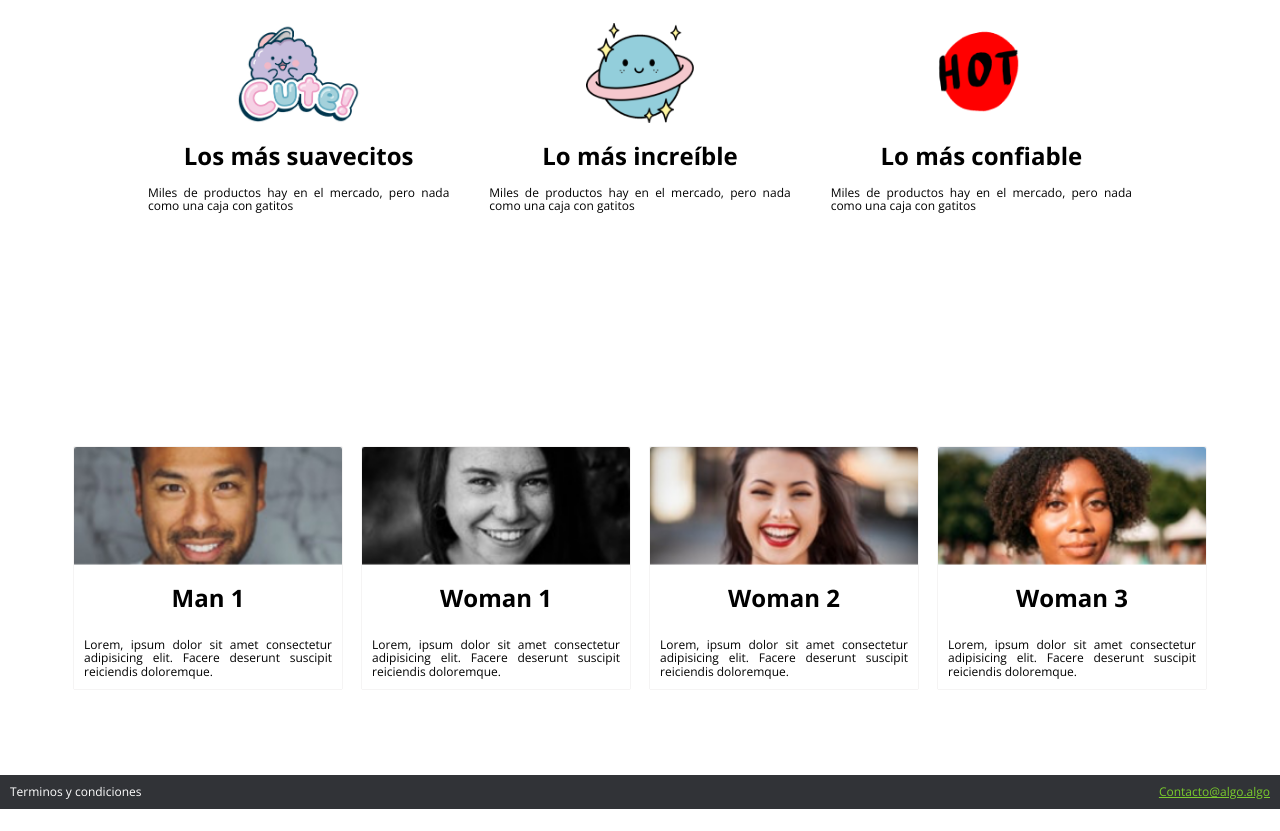
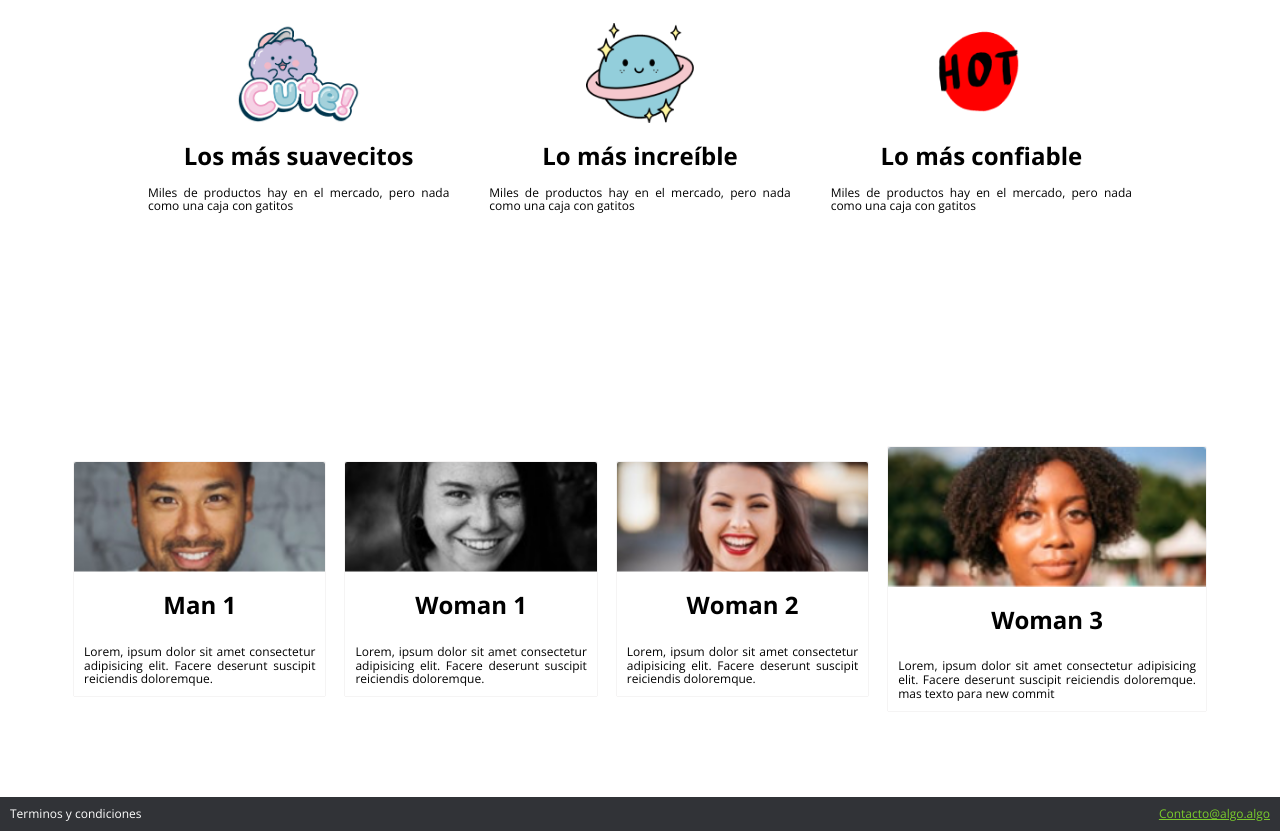
Before and after one commit to josegregoriorios/cursoHtmlCss1, a plain HTML site: page index.html in a window 1280 px wide. Shown: the part 1344-2175 px from the top of the page. Before the commit the page ends 2153 px from the top, so only its background shows below. Drawn offline with nearby package versions, Linux system fonts and the light colour scheme.

Commit message:
Prueba commit

```diff
--- a/index.html
+++ b/index.html
@@ -119,7 +119,7 @@
             <img src="./imgs/p4.png" alt="Man 1">
             </div>
             <h1>Woman 3</h1>
-            <p class="tex_atribute-section--three">Lorem, ipsum dolor sit amet consectetur adipisicing elit. Facere deserunt suscipit reiciendis doloremque.</p>
+            <p class="tex_atribute-section--three">Lorem, ipsum dolor sit amet consectetur adipisicing elit. Facere deserunt suscipit reiciendis doloremque. mas texto para new commit</p>
         </div>
     </div>
 </div>
```
